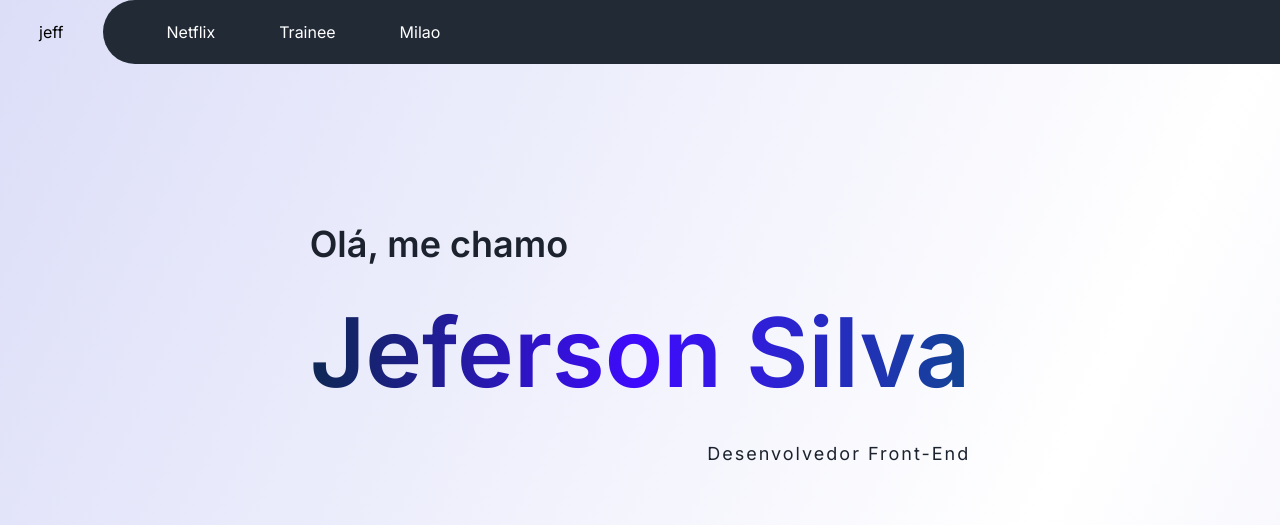
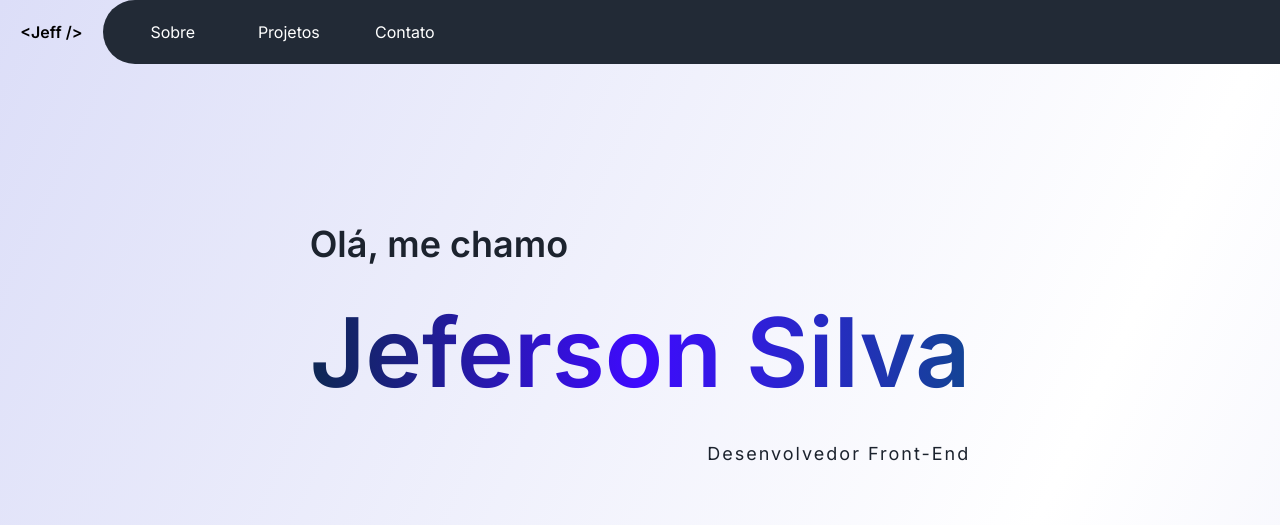
Before and after one commit to Jeferson0Silva/My-Portfolio, a website: page src/index.html in a window 1280 px wide. Shown: the top 525 px of the page. Drawn offline with Linux system fonts and the light colour scheme.

Commit message:
feat: link header

```diff
--- a/src/index.html
+++ b/src/index.html
@@ -9,19 +9,19 @@
     <title>Portfolio</title>
   </head>
   <body id="container">
-    <header class="h-16 w-full">
+    <header id="inicio" class="h-16 w-full">
       <nav class="flex items-center h-full w-full">
         <div class="flex justify-center items-center h-full w-28">
-          <a class="text-base pt-2 pb-2 pl-4 pr-4 no-underline" href="#">
-            jeff
+          <a class="font-semibold w-[92px] h-[48px] flex items-center justify-center rounded-3xl no-underline hover:bg-[#4d4d4d5d]" href="#inicio">
+            &lt;Jeff /&gt;
           </a>
         </div>
         <div
-          class="flex items-center w-full gap-16 text-white pl-16 bg-4 h-full rounded-l-full"
+          class="flex items-center w-full gap-6 text-white pl-6 bg-4 h-full rounded-l-full"
         >
-          <a class="no-underline" href="#"> Netflix </a>
-          <a class="no-underline" href="#"> Trainee </a>
-          <a class="no-underline" href="#"> Milao </a>
+          <a class="no-underline w-[92px] h-[48px] flex items-center justify-center rounded-3xl hover:bg-[#00000060]" href="#sobre"> Sobre </a>
+          <a class="no-underline w-[92px] h-[48px] flex items-center justify-center rounded-3xl hover:bg-[#00000060]" href="#projetos"> Projetos </a>
+          <a class="no-underline w-[92px] h-[48px] flex items-center justify-center rounded-3xl hover:bg-[#00000060]" href="#contato"> Contato </a>
         </div>
       </nav>
     </header>
@@ -63,7 +63,7 @@
           <span class="line_smidia"></span>
         </div>
       </div>
-      <div class="flex flex-col h-custom-1 px-24 pt-24 gap-12">
+      <div id="sobre" class="flex flex-col h-custom-1 px-24 pt-24 gap-12">
         <div class="w-full h-3/4 flex flex-col items-center gap-12 flex-1">
           <h2 class="text-4xl font-semibold text-4">Sobre mim</h2>
           <div class="flex h-5/6 w-custom-w gap-6">
@@ -85,7 +85,7 @@
         <div class="aboutImgs w-full h-3/4 flex flex-col gap-4 justify-center items-center flex-1">
         </div>
       </div>
-      <div class="h-auto flex flex-col items-center">
+      <div id="projetos" class="h-auto flex flex-col items-center">
         <h2 class="text-4xl font-semibold text-4 pt-24">Projetos</h2>
 
         <div class="h-80 w-custom-w flex flex-col">
@@ -182,7 +182,7 @@
 
       </div>
     </main>
-    <footer class="h-auto flex flex-col mt-24 bg-4">
+    <footer id="contato" class="h-auto flex flex-col mt-24 bg-4">
       <div class="w-full h-[30vh] flex flex-col items-center gap-5">
         <h2 class="text-white text-4xl font-semibold pt-6">Contato</h2>
         <a class="w-auto px-2 rounded-md h-[40px] flex items-center justify-center gap-6 border-solid border border-black hover:bg-5" href="https://wa.me/5561991600196" target="_blank">
```
Also changed, not shown: src/assets/css/output.css.
